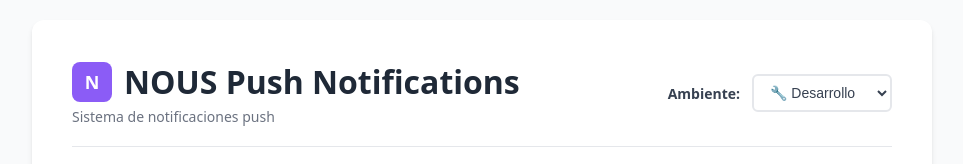
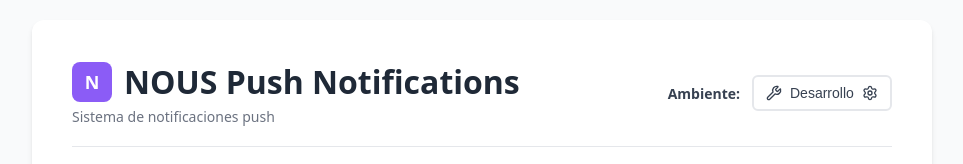
Before and after one commit to cero-vivo/fmc-backoffice-notificator, a Next.js app: page /dashboard in a window 1280 px wide. Shown: the top 164 px of the page, without its empty margins (158-1121 px from the left). Built offline with nearby package versions, Linux system fonts and the light colour scheme.

Commit message:
feat: Enhance environment selection in Dashboard with dropdown menu

```diff
--- a/src/app/dashboard/page.tsx
+++ b/src/app/dashboard/page.tsx
@@ -1,7 +1,7 @@
 'use client'
 
 import { useState, useEffect } from 'react'
-import { Settings, Send, AlertCircle, CheckCircle, XCircle, Info } from 'lucide-react'
+import { Settings, Send, AlertCircle, CheckCircle, XCircle, Info, Wrench, Rocket } from 'lucide-react'
 import TokenInput from '../../components/TokenInput'
 
 export default function Dashboard() {
@@ -12,6 +12,19 @@ export default function Dashboard() {
   const [result, setResult] = useState<any>(null)
   const [environment, setEnvironment] = useState('development')
   const [isChangingEnv, setIsChangingEnv] = useState(false)
+  const [showEnvDropdown, setShowEnvDropdown] = useState(false)
+  // Cerrar dropdown al hacer click fuera
+  useEffect(() => {
+    if (!showEnvDropdown) return
+    const handleClick = (e: MouseEvent) => {
+      const target = e.target as HTMLElement
+      if (!target.closest('[data-env-dropdown]')) {
+        setShowEnvDropdown(false)
+      }
+    }
+    document.addEventListener('mousedown', handleClick)
+    return () => document.removeEventListener('mousedown', handleClick)
+  }, [showEnvDropdown])
 
   // Cargar configuración actual
   useEffect(() => {
@@ -152,11 +165,14 @@ export default function Dashboard() {
             }}>
               Ambiente:
             </label>
-            <select
-              value={environment}
-              onChange={(e) => handleEnvironmentChange(e.target.value)}
+            <div style={{ position: 'relative' }} data-env-dropdown>
+              <button
+                type="button"
                 disabled={isChangingEnv}
                 style={{
+                  display: 'flex',
+                  alignItems: 'center',
+                  gap: '8px',
                   padding: '8px 12px',
                   borderRadius: '6px',
                   border: '2px solid #e5e7eb',
@@ -165,12 +181,62 @@ export default function Dashboard() {
                   cursor: isChangingEnv ? 'not-allowed' : 'pointer',
                   opacity: isChangingEnv ? 0.7 : 1,
                   background: 'white',
-                color: '#374151'
+                  color: '#374151',
+                  minWidth: '140px'
                 }}
+                onClick={() => setShowEnvDropdown((prev) => !prev)}
               >
-              <option value="development">🔧 Desarrollo</option>
-              <option value="production">🚀 Producción</option>
-            </select>
+                {environment === 'development' ? <Wrench size={16} /> : <Rocket size={16} />}
+                {environment === 'development' ? 'Desarrollo' : 'Producción'}
+                <Settings size={16} style={{ marginLeft: 'auto' }} />
+              </button>
+              {showEnvDropdown && (
+                <div style={{
+                  position: 'absolute',
+                  top: '110%',
+                  left: 0,
+                  background: 'white',
+                  border: '2px solid #e5e7eb',
+                  borderRadius: '8px',
+                  boxShadow: '0 2px 8px rgba(0,0,0,0.08)',
+                  zIndex: 10,
+                  minWidth: '140px',
+                  overflow: 'hidden'
+                }}>
+                  <div
+                    style={{
+                      display: 'flex',
+                      alignItems: 'center',
+                      gap: '8px',
+                      padding: '10px 16px',
+                      cursor: 'pointer',
+                      background: environment === 'development' ? '#f3f4f6' : 'white',
+                      color: '#374151',
+                      fontWeight: environment === 'development' ? '600' : '500',
+                      borderBottom: '1px solid #e5e7eb'
+                    }}
+                    onClick={() => { handleEnvironmentChange('development'); setShowEnvDropdown(false); }}
+                  >
+                    <Wrench size={16} /> Desarrollo
+                  </div>
+                  <div
+                    style={{
+                      display: 'flex',
+                      alignItems: 'center',
+                      gap: '8px',
+                      padding: '10px 16px',
+                      cursor: 'pointer',
+                      background: environment === 'production' ? '#f3f4f6' : 'white',
+                      color: '#374151',
+                      fontWeight: environment === 'production' ? '600' : '500'
+                    }}
+                    onClick={() => { handleEnvironmentChange('production'); setShowEnvDropdown(false); }}
+                  >
+                    <Rocket size={16} /> Producción
+                  </div>
+                </div>
+              )}
+            </div>
           </div>
         </div>
 
```
Lines whose indentation alone changed are shown as unchanged.
